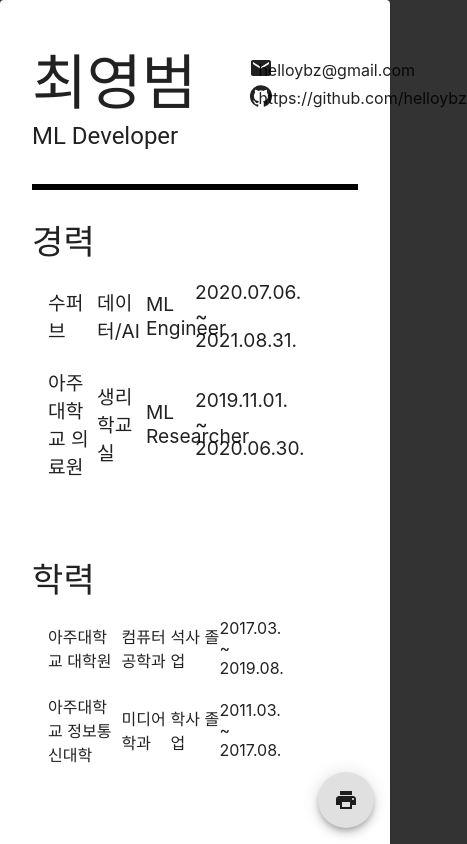
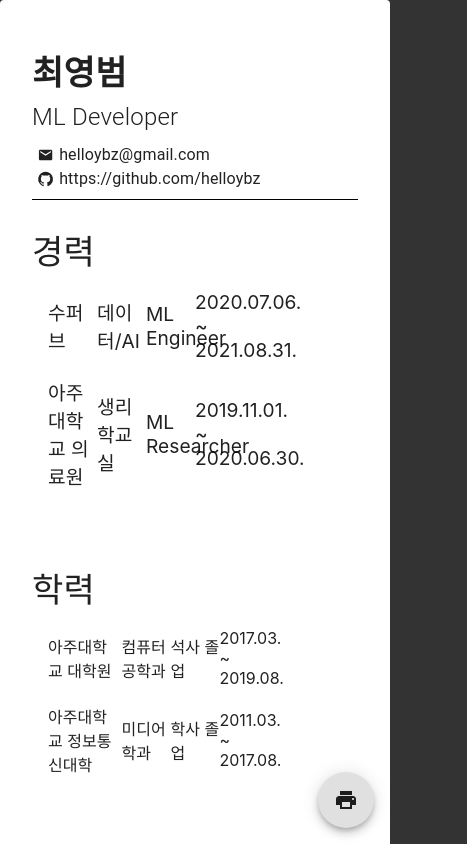
Before and after one commit to helloybz/resume, a React (Create React App) app: page / in a window 390 px wide. Shown: the top 844 px of the page, 467 px wide, since content can reach past the window. Built offline with nearby package versions, Linux system fonts and the light colour scheme.

Commit message:
Make header responsive

```diff
--- /dev/null
+++ b/src/components/Header/Contact.js
@@ -0,0 +1,24 @@
+import { Grid, ListItem, Typography } from "@mui/material";
+
+export function Contact({ icon, value }) {
+    return (
+        <Grid conainer item component={ListItem} sx={{ padding: 0, margin: 0 }}>
+            <Grid item xs={1} component={icon}
+                sx={{
+                    fontSize: {
+                        "xs": "1rem",
+                        "md": "1.25rem",
+                    },
+                }} />
+            <Grid item xs={11} component={Typography}
+                sx={{
+                    fontSize: {
+                        "xs": "1rem",
+                        "md": "1.25rem",
+                    }
+                }}>
+                {value}
+            </Grid>
+        </Grid>
+    )
+}
--- a/src/components/Header/Header.css
+++ /dev/null
@@ -1,8 +0,0 @@
-.divider {
-    margin-top: 2rem !important;
-}
-
-.divider > .MuiDivider-root {
-    border-width: 0.2rem;
-    border-color: #000;
-}
--- a/src/components/Header/Header.js
+++ b/src/components/Header/Header.js
@@ -1,30 +1,36 @@
-import { Divider, Grid, List, ListItem, Typography } from "@mui/material"
+import { Grid, List } from "@mui/material"
 import GitHubIcon from '@mui/icons-material/GitHub';
 import MailIcon from '@mui/icons-material/Mail';
-import "./Header.css"
+
+import { Name } from "./Name.js";
+import { Position } from "./Position.js";
+import { Contact } from "./Contact.js";
+import { HeaderDivider } from "./HeaderDivider.js";
 
 export function Header({ name, position, email, github }) {
     return (
-        <Grid container alignItems="flex-start">
-            <Grid item xs={8} container componet={List}>
-                <Grid xs={12} item componet={ListItem}>
-                    <Typography variant="h2">{name}</Typography>
-                </Grid>
-                <Grid xs={12} item componet={ListItem}>
-                    <Typography variant="h5">{position}</Typography>
-                </Grid>
+        <Grid container alignItems="flex-end">
+
+            <Grid item xs={12} md={6} lg={8} container componet={List}>
+                <Name>{name}</Name>
+                <Position>{position}</Position>
             </Grid>
-            <Grid item xs={4} component={List} container className="contacts" alignItems="center">
-                <Grid item xs={1} ><MailIcon /> </Grid>
-                <Grid item xs={11} >{email}</Grid>
-                <Grid item xs={1} ><GitHubIcon /> </Grid>
-                <Grid item xs={11} >{github}</Grid>
-                {/* <Grid item xs={12} component={ListItem} ><MailIcon /> {email}</Grid>
-                <Grid item xs={12} component={ListItem} ><GitHubIcon /> {github}</Grid> */}
-            </Grid>
-            <Grid item xs={12} className="divider">
-                <Divider variant="fullWidth" />
-            </Grid>
+
+            <Grid
+                item xs={12} md={6} lg={4}
+                component={List}
+                container
+                className="contacts"
+                direction="column"
+                justifyContent="flex-end"
+                alignItems="baseline"
+            >
+                <Contact icon={MailIcon} value={email} />
+                <Contact icon={GitHubIcon} value={github} />
+            </Grid >
+
+            <HeaderDivider />
+
         </Grid >
     )
 };
--- /dev/null
+++ b/src/components/Header/HeaderDivider.js
@@ -0,0 +1,20 @@
+import { Grid, Divider } from "@mui/material";
+
+export function HeaderDivider() {
+    return (
+        <Grid item xs={12} sx={{
+            "mt": {
+                "xs": 0,
+                "md": "2rem"
+            },
+        }}>
+            <Divider variant="fullWidth" sx={{
+                "borderBottomWidth": {
+                    "xs": "0.1rem",
+                    "md": "0.2rem"
+                },
+                "borderColor": "#000",
+            }} />
+        </Grid>
+    )
+}
--- /dev/null
+++ b/src/components/Header/Name.js
@@ -0,0 +1,15 @@
+import { Grid, ListItem, Typography } from "@mui/material";
+
+export function Name({ children }) {
+    return (
+        <Grid item xs={12} component={ListItem} sx={{ padding: "0" }}>
+            <Typography sx={{
+                "fontSize": {
+                    "xs": "h4.fontSize",
+                    "md": "h2.fontSize",
+                },
+                "fontWeight": "bold"
+            }}>{children}</Typography>
+        </Grid>
+    )
+}
--- /dev/null
+++ b/src/components/Header/Position.js
@@ -0,0 +1,16 @@
+import { Grid, ListItem, Typography } from "@mui/material";
+
+export function Position({ children }) {
+    return (
+        <Grid item xs={12} component={ListItem} sx={{ padding: "0" }}>
+            <Typography sx={{
+                "fontSize": {
+                    "xs": "h5.fontSize",
+                    "md": "h4.fontSize",
+                    "lg": "h3.fontSize",
+                },
+                "fontWeight": "light"
+            }}>{children}</Typography>
+        </Grid>
+    )
+}
```
